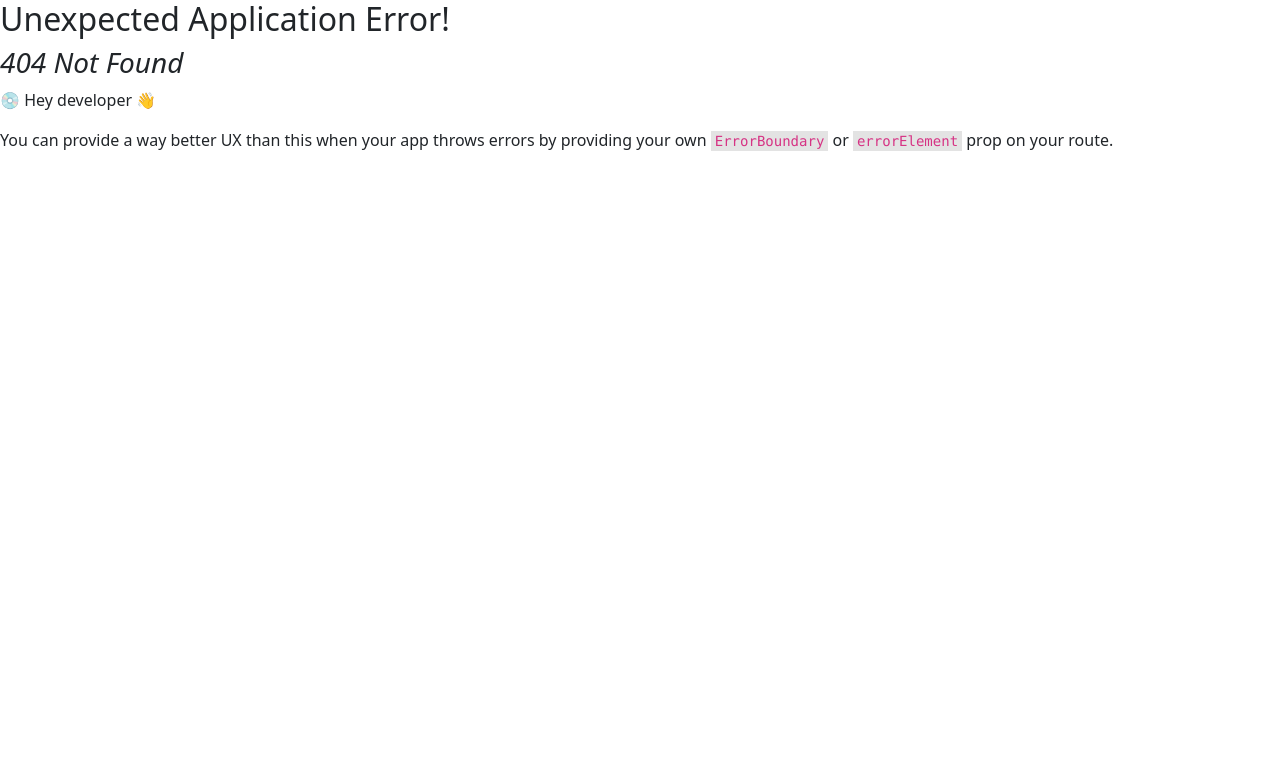
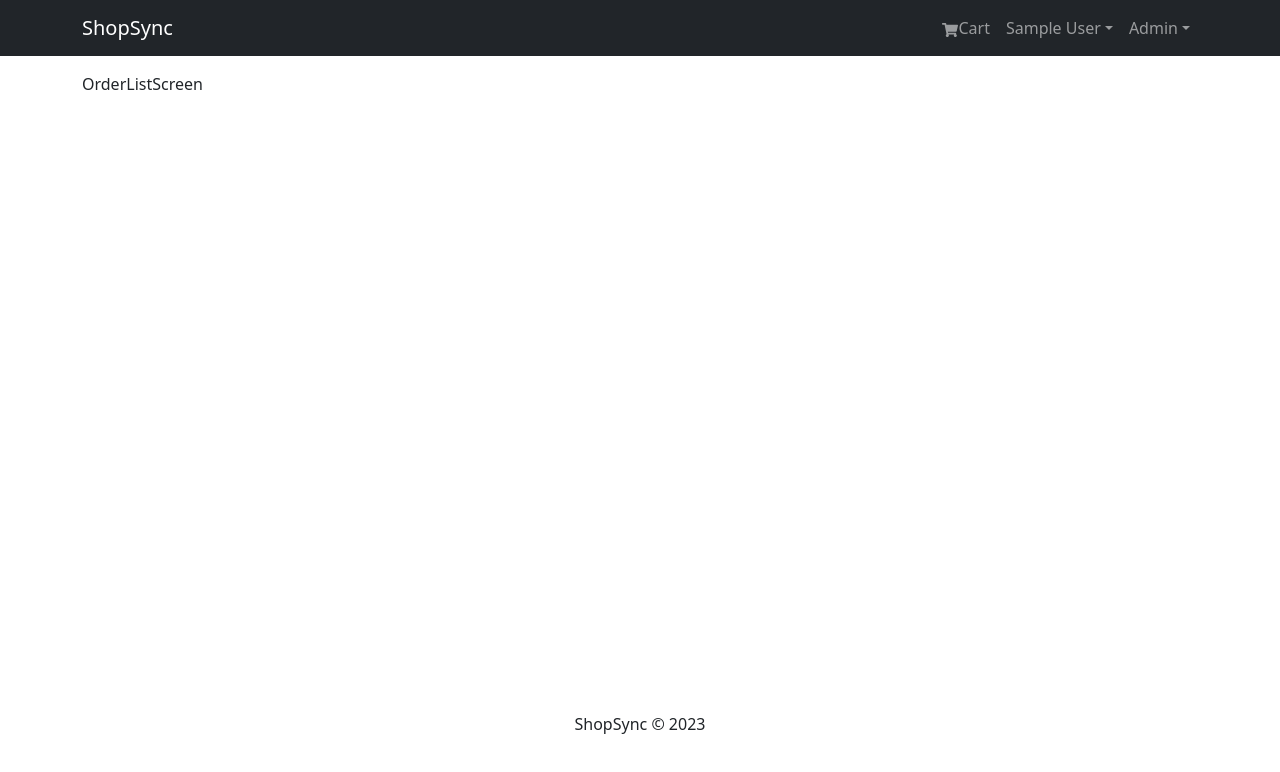
Before and after one commit to AlexMaderaP/shopsync, a React (Create React App) app in the folder frontend/: page /admin/orderlist in a window 1280 px wide. Before the commit this address had no page. Shown: the top 772 px of the page. Built offline with nearby package versions, Linux system fonts and the light colour scheme; sample sign-in values are in the browser's storage.

Commit message:
Add admin routes and dropdow

```diff
--- /dev/null
+++ b/frontend/src/components/AdminRoute.jsx
@@ -0,0 +1,14 @@
+import { Outlet, Navigate } from "react-router-dom";
+import { useSelector } from "react-redux";
+
+const AdminRoute = () => {
+  const { userInfo } = useSelector((state) => state.auth);
+
+  return userInfo && userInfo.isAdmin ? (
+    <Outlet />
+  ) : (
+    <Navigate to="login" replace />
+  );
+};
+
+export default AdminRoute;
--- a/frontend/src/components/Header.jsx
+++ b/frontend/src/components/Header.jsx
@@ -68,6 +68,19 @@
                   </Nav.Link>
                 </LinkContainer>
               )}
+              {userInfo && userInfo.isAdmin && (
+                <NavDropdown title="Admin" id="adminmenu">
+                  <LinkContainer to="admin/orderlist">
+                    <NavDropdown.Item>Orders</NavDropdown.Item>
+                  </LinkContainer>
+                  <LinkContainer to="admin/userlist">
+                    <NavDropdown.Item>Users</NavDropdown.Item>
+                  </LinkContainer>
+                  <LinkContainer to="admin/productlist">
+                    <NavDropdown.Item>Products</NavDropdown.Item>
+                  </LinkContainer>
+                </NavDropdown>
+              )}
             </Nav>
           </Navbar.Collapse>
         </Container>
--- a/frontend/src/index.js
+++ b/frontend/src/index.js
@@ -25,6 +25,8 @@
 import PlaceOrderScreen from "./screens/PlaceOrderScreen";
 import OrderDetailScreen from "./screens/OrderDetailScreen";
 import ProfileScreen from "./screens/ProfileScreen";
+import AdminRoute from "./components/AdminRoute";
+import OrderListScreen from "./screens/admin/OrderListScreen";
 
 const router = createBrowserRouter(
   createRoutesFromElements(
@@ -40,6 +42,9 @@
         <Route path="/payment" element={<PaymentScreen />} />
         <Route path="/placeorder" element={<PlaceOrderScreen />} />
         <Route path="/order/:id" element={<OrderDetailScreen />} />
+      </Route>
+      <Route path="" element={<AdminRoute />}>
+        <Route path="/admin/orderlist" element={<OrderListScreen />} />
       </Route>
     </Route>
   )
--- /dev/null
+++ b/frontend/src/screens/admin/OrderListScreen.jsx
@@ -0,0 +1,7 @@
+import React from "react";
+
+const OrderListScreen = () => {
+  return <div>OrderListScreen</div>;
+};
+
+export default OrderListScreen;
```
